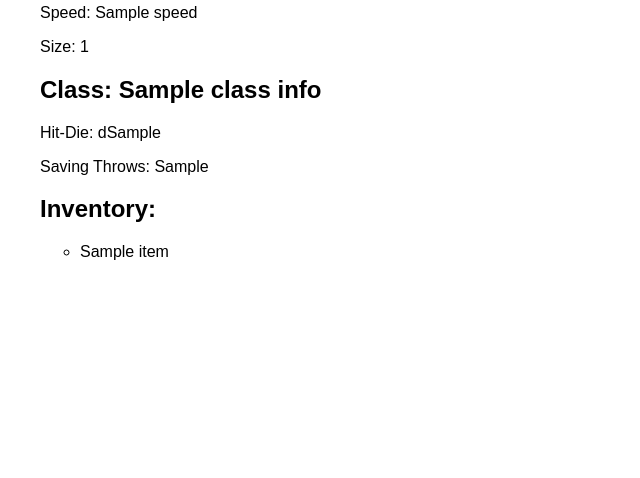
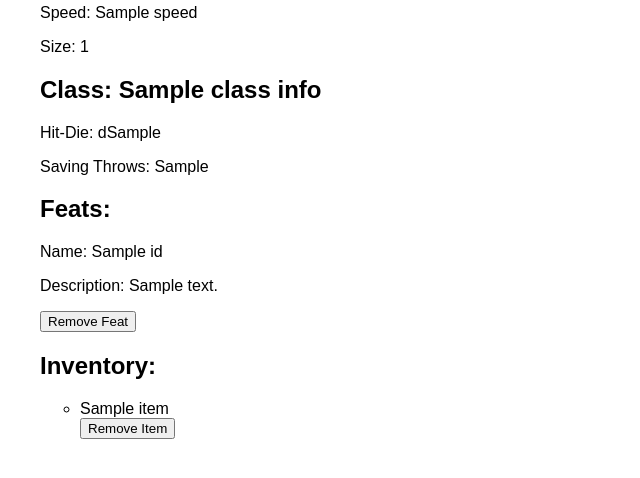
Before and after one commit to LawrenceHierlmeier/Super-D-and-Database, a Flask app: template application/templates/character_page.html in a window 1280 px wide. Shown: the part 240-718 px from the top of the page, without its empty margins (0-640 px from the left). Run offline with Flask 2, Linux system fonts and the light colour scheme; the template is opened without the code that fills it: most values are stand-ins (such as "Sample title", 1, 10 or a date in 2020).

Commit message:
Remove inventory and feats from character page working

```diff
--- a/application/app.py
+++ b/application/app.py
@@ -51,7 +51,7 @@ def character_list():
     return render_template('character_list.html', chars=character_tuple)
 
 
-@app.route('/characters/<character_name>')
+@app.route('/characters/<character_name>', methods=["GET", "POST"])
 def character_page(character_name):
     character = database.get_character_info(character_name)
     print(character)
@@ -59,8 +59,27 @@ def character_page(character_name):
     print(race_info)
     class_info = database.get_class_info(character[0]['class'])
     print(class_info)
+
+    if request.method == "POST":
+        if request.form['submit'] == "Remove Item":
+            item = request.form["item"]
+            print(item)
+            database.remove_item_from_inventory(item, character_name)
+        if request.form['submit'] == "Remove Feat":
+            feat = request.form['feat']
+            print(feat)
+            database.remove_feat_from_character(character_name, feat)
+
     character_inventory = database.get_character_inventory(character_name)
-    return render_template('character_page.html', character=character, race_info=race_info, class_info=class_info, inventory=character_inventory)
+
+    feats = database.character_and_feats(character_name)
+    # print(feats)
+    feat_info = []
+    for i in range(len(feats)):
+        feat_info.append(database.get_feat_info(feats[i]))
+    # print(feat_info)
+
+    return render_template('character_page.html', character=character, race_info=race_info, class_info=class_info, inventory=character_inventory, feats=feat_info)
 
 
 @app.route('/add_character', methods=["GET", "POST"])
--- a/application/templates/character_page.html
+++ b/application/templates/character_page.html
@@ -26,10 +26,25 @@
     <p>Hit-Die: d{{ class_info[0].hit_die }}</p>
     <p>Saving Throws: {{ class_info[0].saving_throws }}</p>
 
+    <h2>Feats:</h2>
+    {% for feat in feats %}
+    <p>Name: {{ feat[0].name }}</p>
+    <p>Description: {{ feat[0].description }}</p>
+    <form action="" method="POST">
+        <input type="hidden" name="feat" value="{{ feat[0].name }}">
+        <a href="{{ url_for('character_page', character_name = character[0].name) }}"><input type="submit" name="submit" value="Remove Feat" formmethod="POST"/></a>
+    </form>
+    {% endfor %}
+
     <h2>Inventory:</h2>
     <ul>
         {% for item in inventory %}
-        <li>{{ item.item }}</li>
+        <li>{{ item.item }}
+            <form action="" method="POST">
+                <input type="hidden" name="item" value="{{ item.item }}">
+                <a href="{{ url_for('character_page', character_name = character[0].name) }}"><input type="submit" name="submit" value="Remove Item" formmethod="POST"/></a>
+            </form>
+        </li>
         {% endfor %}
     </ul>
 
```
Also changed, not shown: application/database.py (+11 -0 lines).
